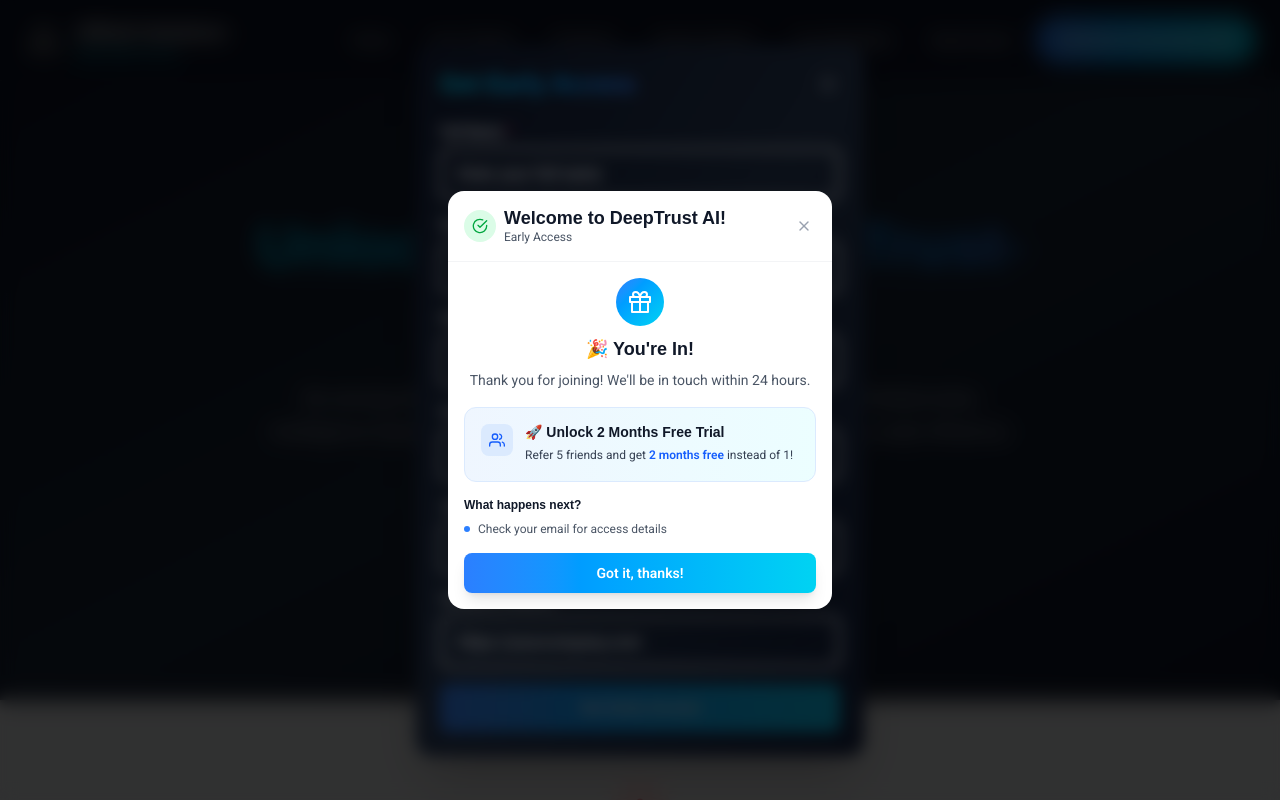
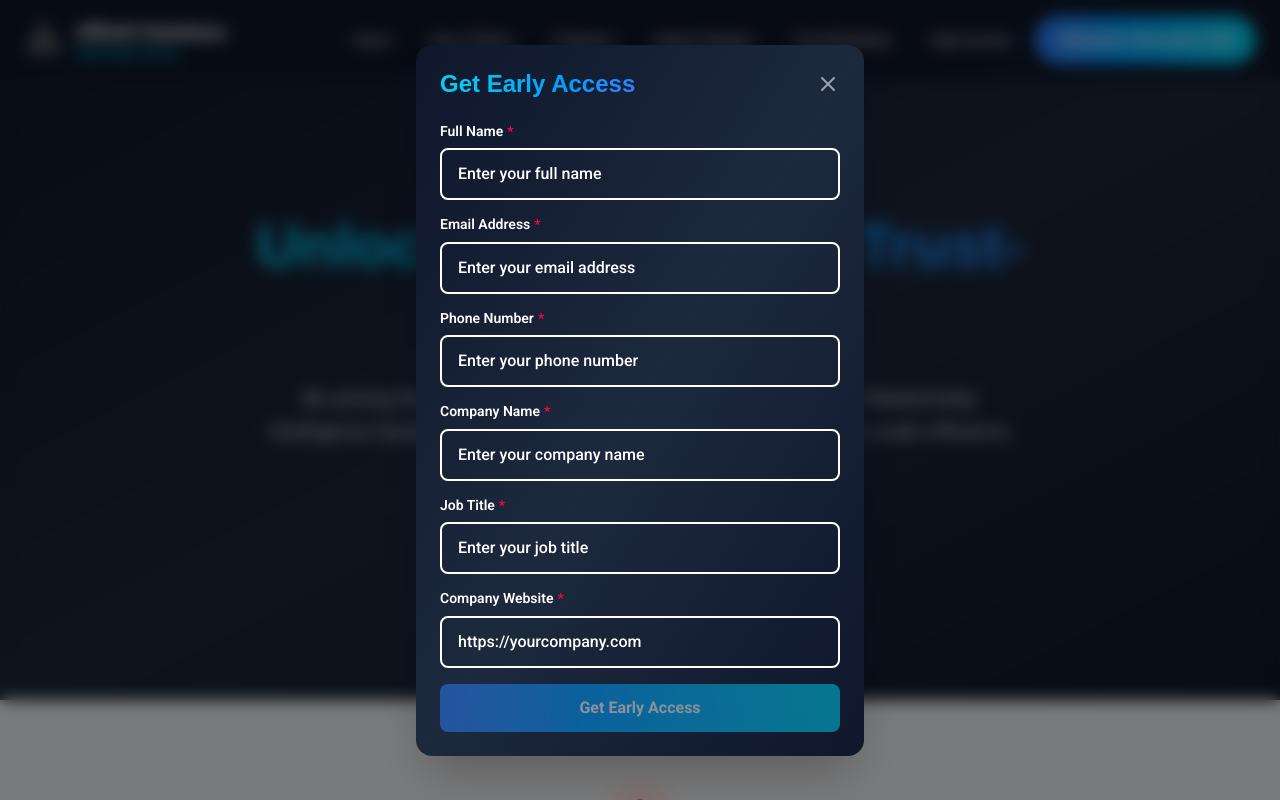
Before and after one commit to hafizasad419/affiniti-solutions-frontend, a React (Vite) app: page /access in a window 1280 px wide. Both pictures are taken after a click on the button "Get Early Access Now". Shown: the top 800 px of the page. Built offline with nearby package versions, Linux system fonts and the light colour scheme; a web font is replaced by a local one.

Commit message:
Update EarlyAccessForm to hide Thank You modal by default: change initial state of showThankYou to false for improved user experience during form submission.

```diff
--- a/src/components/EarlyAccess/HeroSection/EarlyAccessForm/index.tsx
+++ b/src/components/EarlyAccess/HeroSection/EarlyAccessForm/index.tsx
@@ -52,7 +52,7 @@
 
 function EarlyAccessForm({ isOpen, onClose }: EarlyAccessFormProps) {
   const [isLoading, setIsLoading] = useState(false);
-  const [showThankYou, setShowThankYou] = useState(true);
+  const [showThankYou, setShowThankYou] = useState(false);
 
   const handleSubmit = async (values: FormValues, { resetForm }: any) => {
     setIsLoading(true);
```
